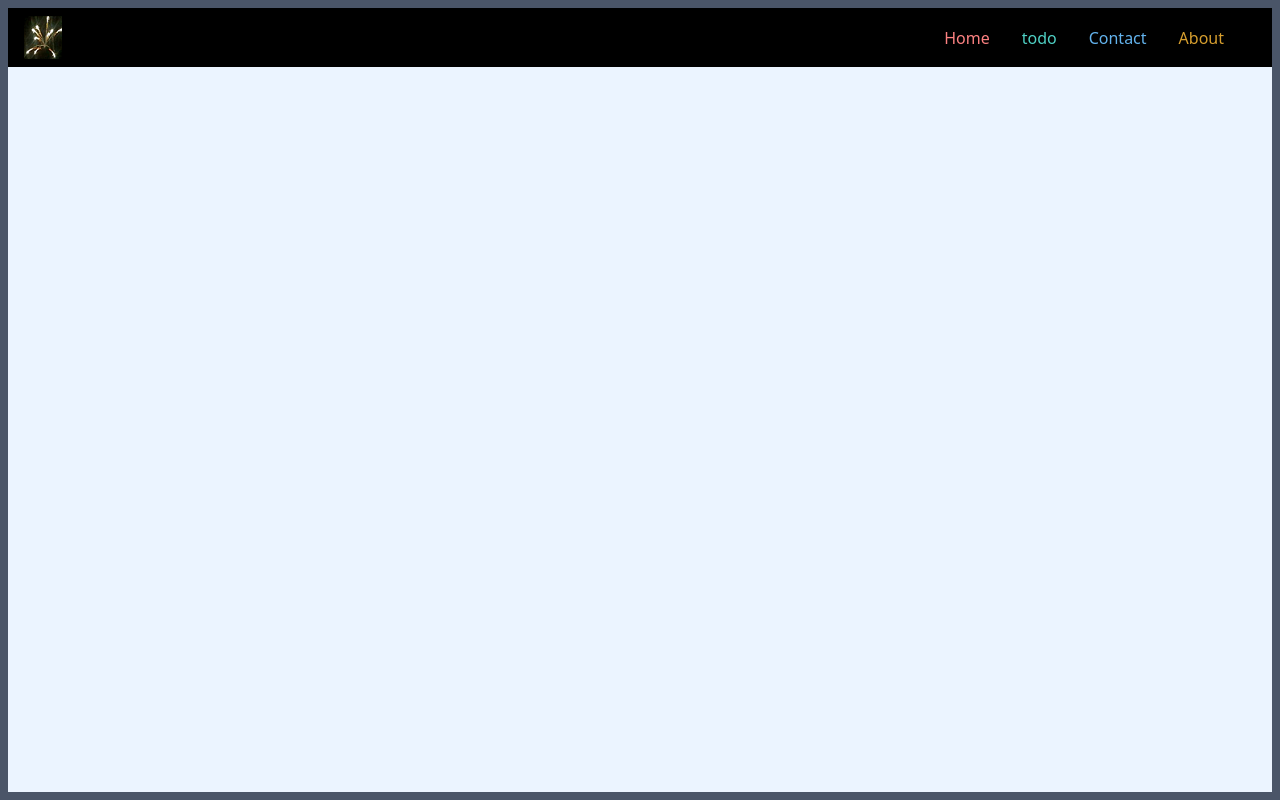
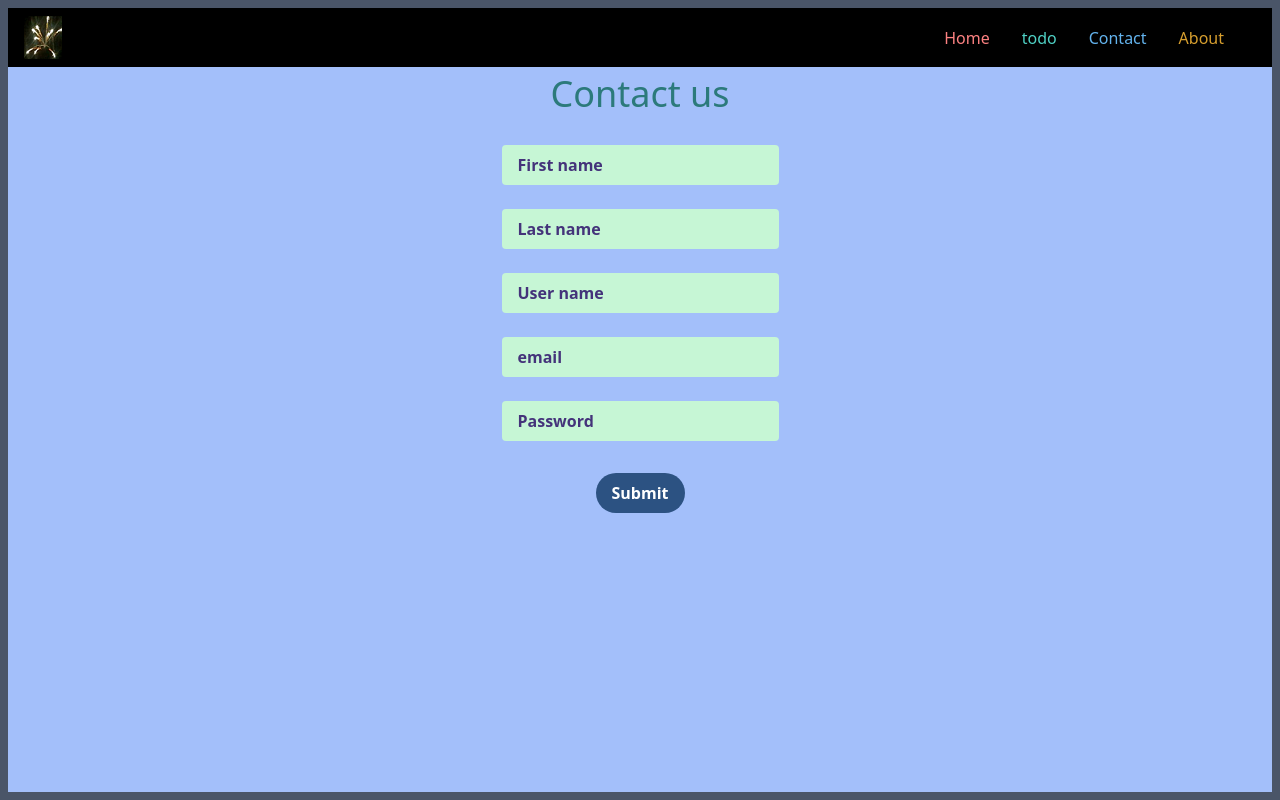
Before and after one commit to pryguy-lab/project-3, a React (Create React App) app: page /Form in a window 1280 px wide. Built offline with nearby package versions, Linux system fonts and the light colour scheme.

Commit message:
added more routes, added render to routes to allow child to parent comms

```diff
--- a/src/App.js
+++ b/src/App.js
@@ -2,25 +2,60 @@ import React, { Component } from "react";
 import Nav from "./components/Nav";
 import About from "./components/About";
 import Todo from "./components/Todo";
-import Contact from "./components/Contact";
+import Form from "./components/Form";
 import Home from "./components/Home";
+import { BrowserRouter as Router, Route, Switch, Link } from "react-router-dom";
 
-import { BrowserRouter as Router, Route, Switch } from "react-router-dom";
-
-function App() {
+class App extends Component {
+  constructor() {
+    super();
+    this.state = {
+      loggedInStatus: "NOT_LOGGED_IN",
+      user: {},
+    };
+  }
+  state = {
+    fields: {},
+  };
+  onChange = (updatedValue) => {
+    this.setState({
+      fields: {
+        ...this.state.fields,
+        ...updatedValue,
+      },
+    });
+  };
+  render() {
     return (
       <Router>
-      <div className="max-screen-sm text-center border-8 bg-indigo-100 border-gray-700 text-center h-screen">
+        <div className="max-screen-sm text-center border-8 bg-indigo-300 border-gray-700 text-center h-screen">
           <Nav />
+          <p>{JSON.stringify(this.state.fields, null, 2)}</p>
           <Switch>
-          <Route path="/" component={Home} exact={true} />
+            <Route
+              path="/"
+              render={(props) => (
+                <Home {...props} loggedInStatus={this.state.loggedInStatus} />
+              )}
+              exact={true}
+            />
             <Route path="/about" component={About} />
             <Route path="/Todo" component={Todo} />
-          <Route path="/Contact" component={Contact} />
+            <Route
+              path="/Form"
+              render={(props) => (
+                <Form
+                  onChange={(fields) => this.onChange(fields)}
+                  {...props}
+                  loggedInStatus={this.state.loggedInStatus}
+                />
+              )}
+            />
           </Switch>
         </div>
       </Router>
     );
   }
+}
 
 export default App;
--- a/src/components/Contact.js
+++ b/src/components/Form.js
@@ -1,6 +1,6 @@
 import React, { Component } from "react";
 
-class Contact extends Component {
+class Form extends Component {
   state = {
     firstName: "",
     lastName: "",
@@ -10,22 +10,37 @@ class Contact extends Component {
   };
 
   change = (e) => {
+    this.props.onChange({ [e.target.name]: e.target.value });
     this.setState({
       [e.target.name]: e.target.value,
     });
   };
   onSubmit = (e) => {
     e.preventDefault();
-    this.props.onSubmit();
-    console.log(this.state);
+    //this.props.onChange(this.state);
+    this.setState({
+      firstName: "",
+      lastName: "",
+      userName: "",
+      email: "",
+      password: "",
+    });
+    this.props.onChange({
+      firstName: "",
+      lastName: "",
+      userName: "",
+      email: "",
+      password: "",
+    });
   };
+
   render() {
     return (
       <div>
-        <header className="text-4xl text-blue-900">Contact us</header>
-        <form className="mt-8 " action="">
+        <header className=" text-4xl text-teal-700">Contact us</header>
+        <form className="mt-4 " action="">
           <input
-            className="my-2 rounded bg-blue-300 hover:bg-blue-500 text-black font-bold py-2 px-4 mx-4 placeholder-purple-900 mb-4"
+            className="my-2 rounded bg-green-200 hover:bg-green-400 text-black font-bold py-2 px-4 mx-4 placeholder-purple-900 mb-4"
             name="firstName"
             type="text"
             placeholder="First name"
@@ -34,7 +49,7 @@ class Contact extends Component {
           />
           <br />
           <input
-            className="my-2 rounded bg-blue-300 hover:bg-blue-500 text-black font-bold py-2 px-4 mx-4 placeholder-purple-900 mb-4"
+            className="my-2 rounded bg-green-200 hover:bg-green-400 text-black font-bold py-2 px-4 mx-4 placeholder-purple-900 mb-4"
             name="lastName"
             type="text"
             placeholder="Last name"
@@ -43,7 +58,7 @@ class Contact extends Component {
           />
           <br />
           <input
-            className="my-2 rounded bg-blue-300 hover:bg-blue-500 text-black font-bold py-2 px-4 mx-4 placeholder-purple-900 mb-4"
+            className="my-2 rounded bg-green-200 hover:bg-green-400 text-black font-bold py-2 px-4 mx-4 placeholder-purple-900 mb-4"
             name="userName"
             type="text"
             placeholder="User name"
@@ -52,7 +67,7 @@ class Contact extends Component {
           />
           <br />
           <input
-            className="my-2 rounded bg-blue-300 hover:bg-blue-500 text-black font-bold py-2 px-4 mx-4 placeholder-purple-900 mb-4"
+            className="my-2 rounded bg-green-200 hover:bg-green-400 text-black font-bold py-2 px-4 mx-4 placeholder-purple-900 mb-4"
             name="email"
             type="text"
             placeholder="email"
@@ -61,7 +76,7 @@ class Contact extends Component {
           />
           <br />
           <input
-            className="my-2 mb-8 rounded bg-blue-300 hover:bg-blue-500 text-black font-bold py-2 px-4 mx-4 placeholder-purple-900 mb-4"
+            className="my-2 mb-8 rounded bg-green-200 hover:bg-green-400 text-black font-bold py-2 px-4 mx-4 placeholder-purple-900 mb-4"
             name="password"
             type="password"
             placeholder="Password"
@@ -80,4 +95,4 @@ class Contact extends Component {
   }
 }
 
-export default Contact;
+export default Form;
--- a/src/components/Home.js
+++ b/src/components/Home.js
@@ -1,9 +1,10 @@
 import React, { Component } from "react";
 
-const Home = () => {
+const Home = (props) => {
   return (
     <div>
       <p className="text-4xl text-red-600">Home Page</p>
+      <h1>Status: {props.loggedInStatus}</h1>
     </div>
   );
 };
--- a/src/components/Nav.js
+++ b/src/components/Nav.js
@@ -15,7 +15,7 @@ function Nav() {
         <Link to="/Todo">
           <li className="mx-4 text-teal-400">todo</li>
         </Link>
-        <Link to="/Contact">
+        <Link to="/Form">
           <li className="mx-4 text-blue-400">Contact</li>
         </Link>
         <Link to="/About">
--- a/src/components/Todo.js
+++ b/src/components/Todo.js
@@ -34,7 +34,7 @@ class Todo extends Component {
 
   render() {
     return (
-      <body>
+      <React.Fragment>
         <header className="text-4xl text-teal-800">todo list</header>
         <div className="text-2xl mb-2 mt-8 ml-4 text-black-700">
           Add an item...
@@ -75,7 +75,7 @@ class Todo extends Component {
             })}
           </ul>
         </div>
-      </body>
+      </React.Fragment>
     );
   }
 }
```
Lines whose indentation alone changed are shown as unchanged.
